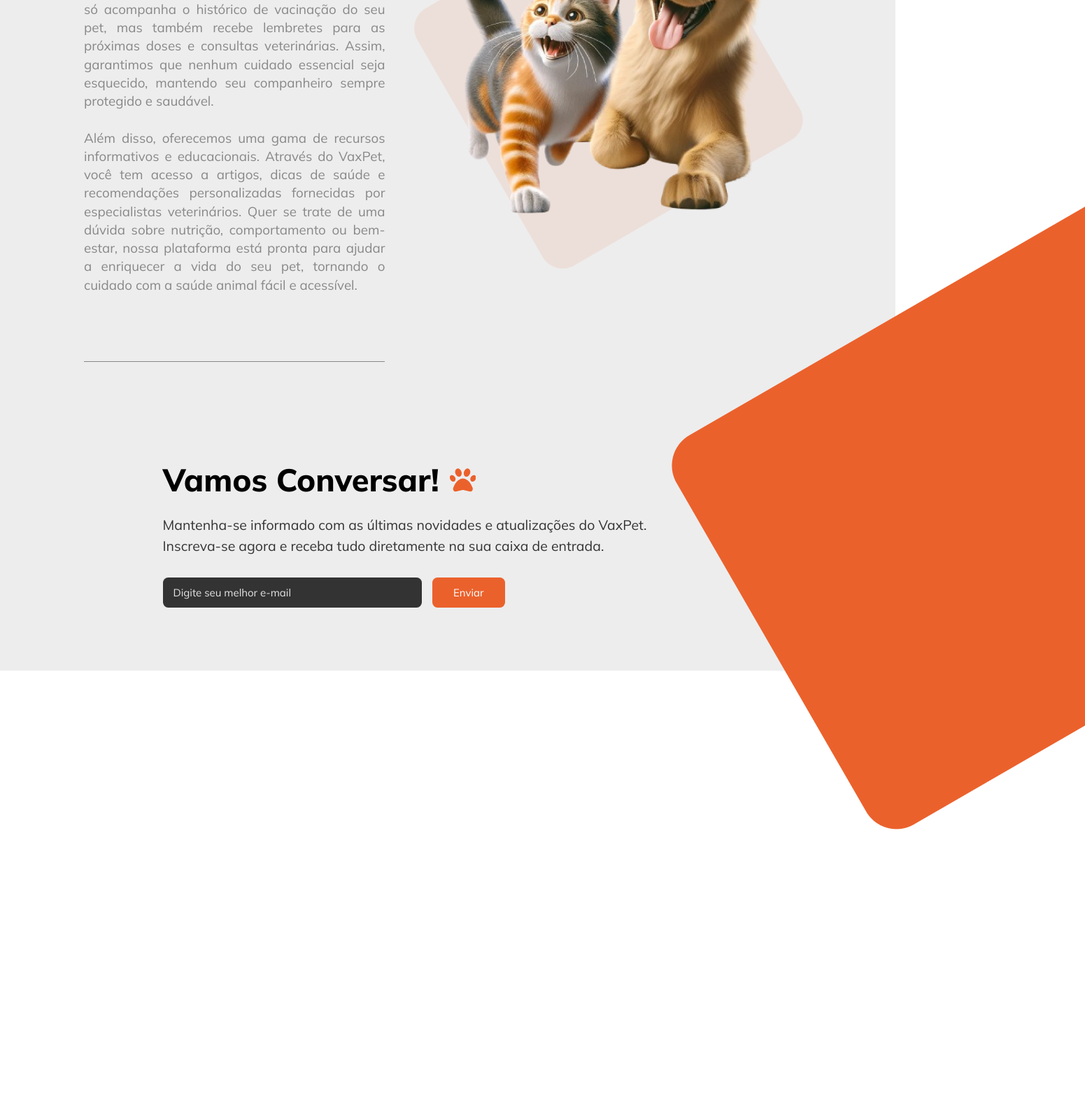
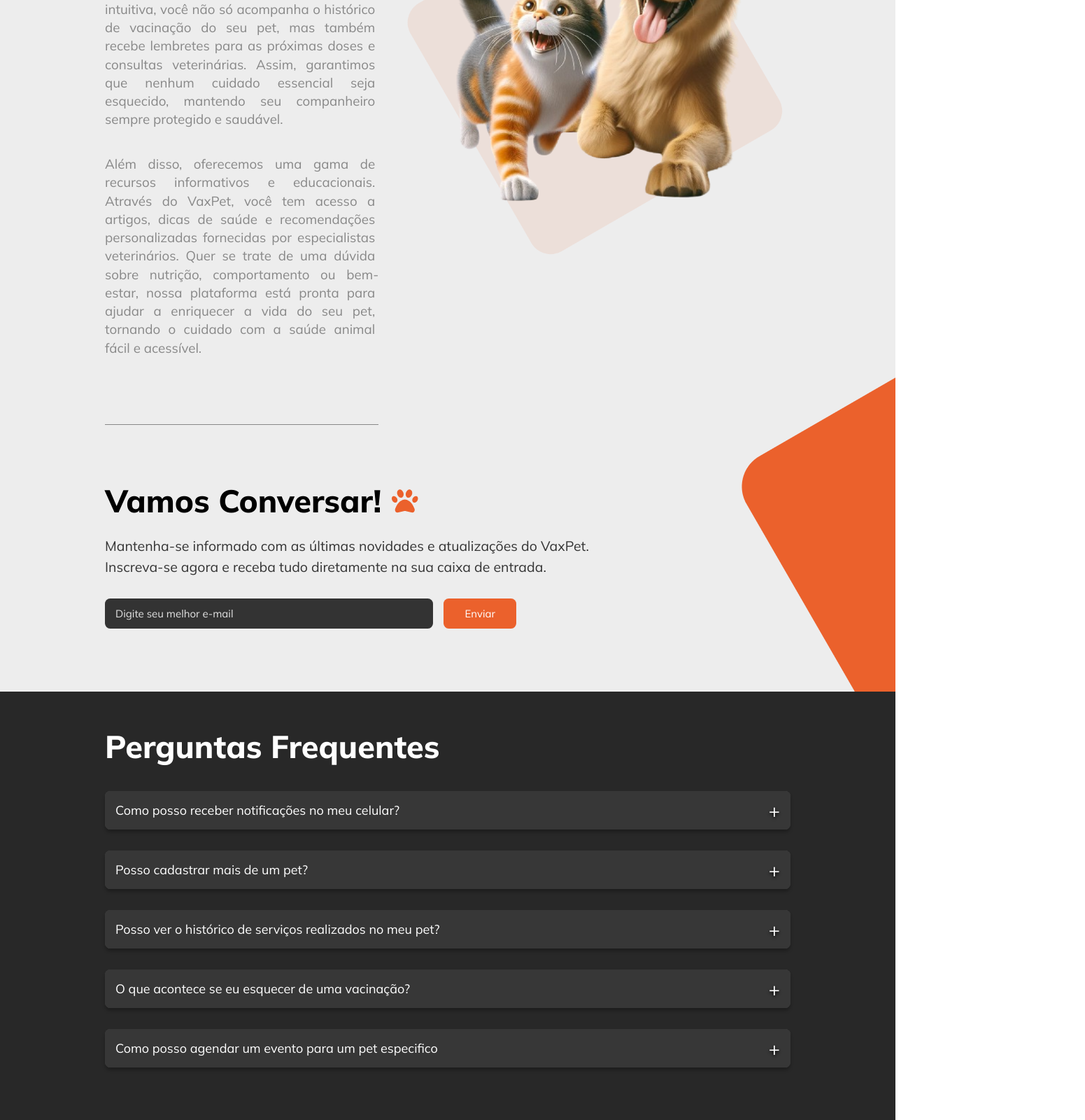
Before and after one commit to mguedesdev/vaxpet, a Next.js app: page / in a window 1280 px wide. Shown: the part 1689-3289 px from the top of the page at 70% size, 1551 px wide, since content can reach past the window. Before the commit the page ends 2878 px from the top, so only its background shows below. Built offline with nearby package versions, Linux system fonts and the light colour scheme.

Commit message:
feat: Faq and update styles

```diff
--- a/src/app/page.tsx
+++ b/src/app/page.tsx
@@ -5,6 +5,7 @@ import { Hero } from '@/components/PageHome/Hero';
 import HowItWork from '@/components/PageHome/HowItWork/HowItWork';
 import AboutUs from '@/components/PageHome/AboutUs/AboutUs';
 import NewsletterSub from '@/components/PageHome/NewsletterSub/NewsletterSub';
+import Faq from '@/components/PageHome/Faq/Faq';
 import {
   HeroBackgroundImage,
   MainContainer,
@@ -62,6 +63,7 @@ const Home = () => {
       <HowItWork />
       <AboutUs />
       <NewsletterSub />
+      <Faq />
     </MainContainer>
   );
 };
--- a/src/app/styles.ts
+++ b/src/app/styles.ts
@@ -6,6 +6,8 @@ export const MainContainer = styled.main`
   align-items: center;
   justify-content: center;
   background-color: ${({ theme }) => theme.colors.background};
+  z-index: -1;
+  overflow: hidden;
 `;
 
 export const StyledHeroBackground = styled.div`
--- /dev/null
+++ b/src/components/Accordion/Accordion.styles.ts
@@ -0,0 +1,51 @@
+import styled from 'styled-components';
+
+interface AccordionTitleProps {
+  isOpen: boolean;
+}
+
+export const AccordionContainer = styled.div`
+  margin-bottom: 1rem;
+  width: 100%;
+  display: flex;
+  flex-direction: column;
+  box-shadow: 0px 4px 4px rgba(0, 0, 0, 0.25);
+  border-radius: 0.5rem;
+  background-color: #444;
+`;
+
+export const AccordionTitle = styled.button<AccordionTitleProps>`
+  background-color: ${({ theme }) => theme.colors.primary80};
+  color: white;
+  padding: 0.7rem 1rem;
+  width: 100%;
+  text-align: left;
+  border: none;
+  outline: none;
+  cursor: pointer;
+  font-size: 1.2rem;
+  display: flex;
+  justify-content: space-between;
+  align-items: center;
+  border-radius: 0.5rem;
+
+  &:after {
+    content: '${props => (props.isOpen ? '-' : '+')}';
+    font-size: 1.8rem;
+    filter: drop-shadow(0 2px 2px rgba(0, 0, 0, 1));
+  }
+`;
+
+interface AccordionContentProps {
+  isOpen: boolean;
+}
+
+export const AccordionContent = styled.div<AccordionContentProps>`
+  max-height: ${props => (props.isOpen ? '300px' : '0')};
+  overflow: hidden;
+  background-color: #444;
+  color: #ddd;
+  padding: ${props => (props.isOpen ? '1rem' : '0 1rem')};
+
+  transition: all 0.3s ease;
+`;
--- /dev/null
+++ b/src/components/Accordion/Accordion.tsx
@@ -0,0 +1,26 @@
+import { useState, ReactNode } from 'react';
+import {
+  AccordionContainer,
+  AccordionContent,
+  AccordionTitle,
+} from './Accordion.styles';
+
+interface AccordionItemProps {
+  title: string;
+  children: ReactNode;
+}
+
+const AccordionItem: React.FC<AccordionItemProps> = ({ title, children }) => {
+  const [isOpen, setIsOpen] = useState(false);
+
+  return (
+    <AccordionContainer>
+      <AccordionTitle isOpen={isOpen} onClick={() => setIsOpen(!isOpen)}>
+        {title}
+      </AccordionTitle>
+      <AccordionContent isOpen={isOpen}>{children}</AccordionContent>
+    </AccordionContainer>
+  );
+};
+
+export default AccordionItem;
--- a/src/components/PageHome/AboutUs/AboutUs.styles.ts
+++ b/src/components/PageHome/AboutUs/AboutUs.styles.ts
@@ -1,11 +1,12 @@
 import styled from 'styled-components';
 
 export const AboutUsContainer = styled.section`
-  padding: 4rem 8rem;
+  padding: 4rem 10rem;
+  padding-bottom: 0;
   width: 100%;
   display: flex;
   align-items: flex-start;
-  justify-content: center;
+  justify-content: space-between;
   height: 100%;
   gap: 2rem;
 `;
@@ -37,24 +38,29 @@ export const Content = styled.div`
   width: 50%;
   padding: 2rem 0rem;
   height: 100%;
+`;
+
+export const Separator = styled.div`
+  position: absolute;
+  border-bottom: 1px solid ${({ theme }) => theme.colors.primaryText};
+  bottom: 0;
+  width: 100%;
+  background-color: blue;
+`;
+
+export const TextContainer = styled.div`
+  display: flex;
+  flex-direction: column;
+  padding-bottom: 4.5rem;
 
   p {
     font-size: 1.25rem;
     line-height: 1.75rem;
     text-align: justify;
     width: 100%;
-    white-space: pre-wrap;
+    white-space: break-spaces;
     color: ${({ theme }) => theme.colors.primaryText};
     padding-top: 2.5rem;
-    padding-bottom: 4.5rem;
-  }
-
-  .separator {
-    position: absolute;
-    border-bottom: 1px solid ${({ theme }) => theme.colors.primaryText};
-    bottom: 0;
-    width: 100%;
-    background-color: blue;
   }
 `;
 
--- a/src/components/PageHome/AboutUs/AboutUs.tsx
+++ b/src/components/PageHome/AboutUs/AboutUs.tsx
@@ -4,6 +4,8 @@ import {
   Content,
   Image,
   ImageContainer,
+  Separator,
+  TextContainer,
   TitleContainer,
 } from './AboutUs.styles';
 
@@ -15,13 +17,27 @@ const AboutUs = () => {
           <h1>Sobre nós</h1>
           <PawBulletIcon />
         </TitleContainer>
+        <TextContainer>
+          <p>
+            No VaxPet, entendemos a importância de manter a saúde do seu animal
+            de estimação sempre em dia. Com a nossa plataforma intuitiva, você
+            não só acompanha o histórico de vacinação do seu pet, mas também
+            recebe lembretes para as próximas doses e consultas veterinárias.
+            Assim, garantimos que nenhum cuidado essencial seja esquecido,
+            mantendo seu companheiro sempre protegido e saudável.
+          </p>
 
-        <p>
-          {`No VaxPet, entendemos a importância de manter a saúde do seu animal de estimação sempre em dia. Com a nossa plataforma intuitiva, você não só acompanha o histórico de vacinação do seu pet, mas também recebe lembretes para as próximas doses e consultas veterinárias. Assim, garantimos que nenhum cuidado essencial seja esquecido, mantendo seu companheiro sempre protegido e saudável.
-
-Além disso, oferecemos uma gama de recursos informativos e educacionais. Através do VaxPet, você tem acesso a artigos, dicas de saúde e recomendações personalizadas fornecidas por especialistas veterinários. Quer se trate de uma dúvida sobre nutrição, comportamento ou bem-estar, nossa plataforma está pronta para ajudar a enriquecer a vida do seu pet, tornando o cuidado com a saúde animal fácil e acessível.`}
-        </p>
-        <div className="separator" />
+          <p>
+            Além disso, oferecemos uma gama de recursos informativos e
+            educacionais. Através do VaxPet, você tem acesso a artigos, dicas de
+            saúde e recomendações personalizadas fornecidas por especialistas
+            veterinários. Quer se trate de uma dúvida sobre nutrição,
+            comportamento ou bem-estar, nossa plataforma está pronta para ajudar
+            a enriquecer a vida do seu pet, tornando o cuidado com a saúde
+            animal fácil e acessível.
+          </p>
+        </TextContainer>
+        <Separator />
       </Content>
 
       <ImageContainer>
--- /dev/null
+++ b/src/components/PageHome/Faq/Faq.styles.ts
@@ -0,0 +1,22 @@
+import styled from 'styled-components';
+
+export const FaqContainer = styled.section`
+  padding: 4rem 10rem;
+  width: 100%;
+  display: flex;
+  flex-direction: column;
+  align-items: flex-start;
+  justify-content: center;
+  height: 100%;
+  gap: 1rem;
+  z-index: 1;
+  background-color: ${({ theme }) => theme.colors.primary};
+`;
+
+export const Title = styled.h1`
+  font-size: 3rem;
+  font-weight: 800;
+  line-height: 2.5rem;
+  color: ${({ theme }) => theme.colors.white};
+  margin-bottom: 2rem;
+`;
--- /dev/null
+++ b/src/components/PageHome/Faq/Faq.tsx
@@ -0,0 +1,32 @@
+import AccordionItem from '@/components/Accordion/Accordion';
+import { FaqContainer, Title } from './Faq.styles';
+
+const Faq = () => {
+  return (
+    <FaqContainer>
+      <Title>Perguntas Frequentes</Title>
+      <AccordionItem title="Como posso receber notificações no meu celular?">
+        Para receber notificações no seu celular, você precisa baixar o nosso
+        aplicativo e ativar as notificações nas configurações.
+      </AccordionItem>
+      <AccordionItem title="Posso cadastrar mais de um pet?">
+        Sim, você pode cadastrar quantos pets quiser e gerenciar todos eles em
+        um único lugar.
+      </AccordionItem>
+      <AccordionItem title="Posso ver o histórico de serviços realizados no meu pet?">
+        Sim, você pode ver o histórico de serviços realizados no seu pet na aba
+        de serviços.
+      </AccordionItem>
+      <AccordionItem title="O que acontece se eu esquecer de uma vacinação?">
+        Caso você esqueça de uma vacinação, você receberá uma notificação
+        informando que a vacinação está atrasada.
+      </AccordionItem>
+      <AccordionItem title="Como posso agendar um evento para um pet especifico">
+        Para agendar um evento para um pet específico, basta selecionar o pet
+        desejado no momento de criar o evento.
+      </AccordionItem>
+    </FaqContainer>
+  );
+};
+
+export default Faq;
--- a/src/components/PageHome/HowItWork/HowCard/How.styles.ts
+++ b/src/components/PageHome/HowItWork/HowCard/How.styles.ts
@@ -9,7 +9,7 @@ export const CardContainer = styled.div`
   justify-content: center;
   width: 100%;
   padding: 2rem;
-  background-color: ${({ theme }) => rgba(theme.colors.primary80, 0.34)};
+  background-color: ${({ theme }) => rgba(theme.colors.primary60, 0.34)};
   border-radius: 2rem;
   box-shadow: 4px 4px 4px rgba(0, 0, 0, 0.3);
   height: 330px;
--- a/src/components/PageHome/NewsletterSub/Newsletter.styles.ts
+++ b/src/components/PageHome/NewsletterSub/Newsletter.styles.ts
@@ -1,7 +1,7 @@
 import styled from 'styled-components';
 
 export const NewsletterContainer = styled.section`
-  padding: 6rem 15.5rem;
+  padding: 6rem 10rem;
   position: relative;
   width: 100%;
   display: flex;
@@ -9,6 +9,7 @@ export const NewsletterContainer = styled.section`
   align-items: flex-start;
   justify-content: center;
   height: 100%;
+  z-index: 1;
 `;
 
 export const TitleContainer = styled.div`
@@ -78,12 +79,18 @@ export const Button = styled.button`
 export const ImageContainer = styled.div`
   position: absolute;
   top: -50;
-  right: 0;
-  z-index: 0;
+  right: 0px;
+  z-index: -1;
+
+  @media (max-width: 1600px) {
+    top: -100%;
+    right: -100px;
+  }
 
   @media (max-width: 1300px) {
     top: -100%;
     width: 25%;
+    right: -100px;
   }
 
   @media (max-width: 600px) {
--- a/src/styles/theme.ts
+++ b/src/styles/theme.ts
@@ -4,7 +4,9 @@ export const theme = {
     primaryDark: '#151515',
     primaryLight: '#474747',
     primaryText: '#888888',
-    primary80: '#555555',
+    primary80: '#373737',
+    primary60: '#555555',
+    primary40: '#777777',
     secondary: '#EB612C',
     secondaryDark: '#c05127',
     secondaryLight: '#f47d4f',
```
